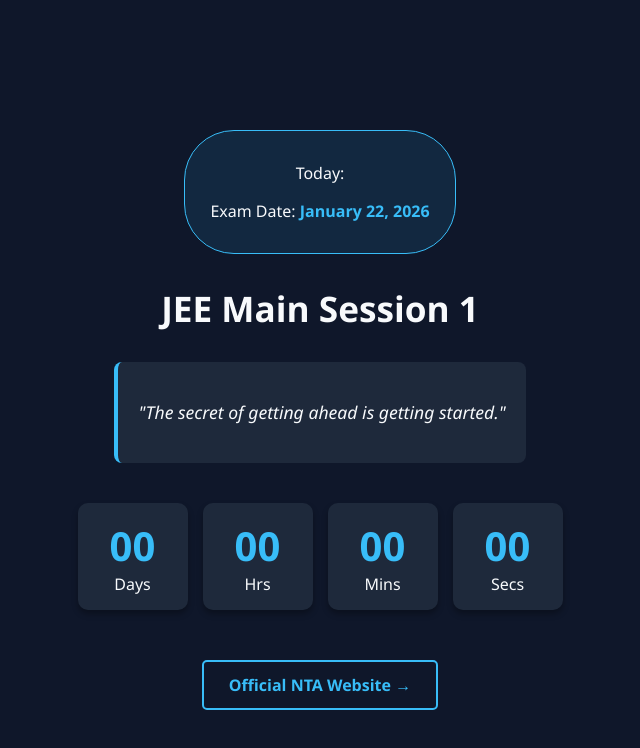
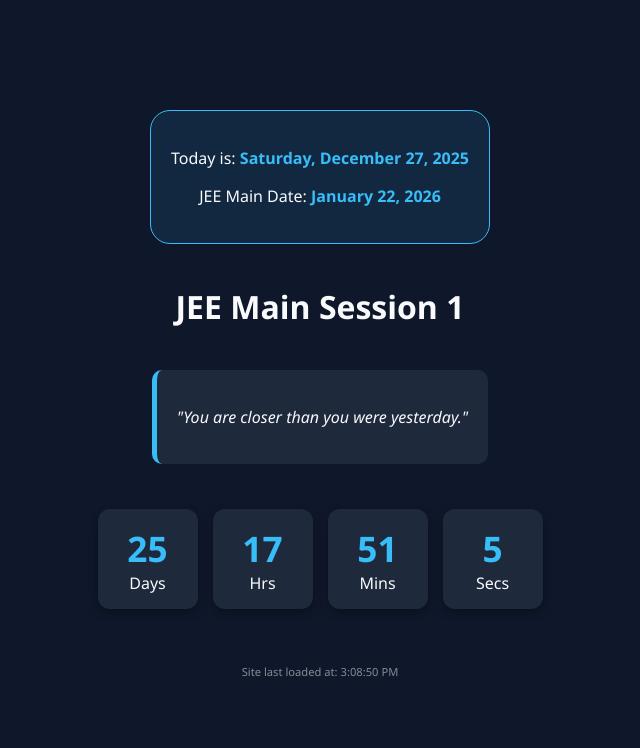
Before and after one commit to 08dharmikajith-bit/Jee-countdown, a plain HTML site: page index.html in a window 1280 px wide. Shown: the whole page, without its empty margins (320-960 px from the left). Drawn offline with Linux system fonts and the light colour scheme.

Commit message:
Update index.html

```diff
--- a/index.html
+++ b/index.html
@@ -6,16 +6,14 @@
     <title>JEE Main 2026 Countdown</title>
     <style>
         :root {
-            --bg-color: #0f172a;
-            --card-bg: #1e293b;
-            --text-color: #f8fafc;
-            --accent-color: #38bdf8;
-            --quote-bg: #1e293b;
+            --bg: #0f172a;
+            --card: #1e293b;
+            --accent: #38bdf8;
+            --text: #f8fafc;
         }
-
         body {
-            background-color: var(--bg-color);
-            color: var(--text-color);
+            background-color: var(--bg);
+            color: var(--text);
             font-family: 'Segoe UI', sans-serif;
             display: flex;
             flex-direction: column;
@@ -23,117 +21,100 @@
             justify-content: center;
             min-height: 100vh;
             margin: 0;
-            padding: 20px;
             text-align: center;
         }
+        .info-panel {
+            background: rgba(56, 189, 248, 0.1);
+            padding: 20px;
+            border-radius: 20px;
+            border: 1px solid var(--accent);
+            margin-bottom: 20px;
+        }
+        .highlight { color: var(--accent); font-weight: bold; }
 
-        .date-info {
-            background: rgba(56, 189, 248, 0.1);
-            padding: 15px 25px;
-            border-radius: 50px;
-            margin-bottom: 20px;
-            border: 1px solid var(--accent-color);
+        #countdown { display: flex; gap: 15px; margin: 25px 0; }
+        .box {
+            background: var(--card);
+            padding: 15px;
+            border-radius: 12px;
+            min-width: 70px;
+            box-shadow: 0 4px 10px rgba(0,0,0,0.3);
         }
+        .num { display: block; font-size: 2.2rem; font-weight: bold; color: var(--accent); }
 
-        .highlight { color: var(--accent-color); font-weight: bold; }
-
-        h1 { margin: 10px 0; font-size: 2.2rem; }
-
-        /* --- Quote Section --- */
-        .quote-container {
-            max-width: 600px;
-            margin: 20px 0;
+        .quote-box {
+            max-width: 500px;
             padding: 20px;
-            border-left: 4px solid var(--accent-color);
-            background: var(--card-bg);
-            border-radius: 8px;
+            background: var(--card);
+            border-radius: 10px;
             font-style: italic;
+            margin: 20px;
+            border-left: 5px solid var(--accent);
         }
-
-        #dailyQuote { font-size: 1.1rem; line-height: 1.5; }
-
-        #countdown {
-            display: flex;
-            gap: 15px;
-            margin: 20px 0;
-        }
-
-        .time-box {
-            background: var(--card-bg);
-            padding: 15px;
-            border-radius: 10px;
-            min-width: 80px;
-            box-shadow: 0 4px 6px rgba(0,0,0,0.3);
-        }
-
-        .number {
-            display: block;
-            font-size: 2.5rem;
-            font-weight: bold;
-            color: var(--accent-color);
-        }
-
-        .official-link {
-            margin-top: 30px;
-            padding: 12px 25px;
-            border: 2px solid var(--accent-color);
-            color: var(--accent-color);
-            text-decoration: none;
-            border-radius: 5px;
-            transition: 0.3s;
-            font-weight: bold;
-        }
-
-        .official-link:hover {
-            background: var(--accent-color);
-            color: var(--bg-color);
-        }
+        .footer-note { font-size: 0.7rem; opacity: 0.5; margin-top: 30px; }
     </style>
 </head>
 <body>
 
-    <div class="date-info">
-        <p>Today: <span id="currentDate" class="highlight"></span></p>
-        <p>Exam Date: <span class="highlight">January 22, 2026</span></p>
+    <div class="info-panel">
+        <p>Today is: <span id="todayDisplay" class="highlight">Loading...</span></p>
+        <p>JEE Main Date: <span class="highlight">January 22, 2026</span></p>
     </div>
 
     <h1>JEE Main Session 1</h1>
 
-    <div class="quote-container">
-        <p id="dailyQuote">"The secret of getting ahead is getting started."</p>
+    <div class="quote-box">
+        <p id="quote">"Loading your daily motivation..."</p>
     </div>
 
     <div id="countdown">
-        <div class="time-box"><span class="number" id="days">00</span><span>Days</span></div>
-        <div class="time-box"><span class="number" id="hours">00</span><span>Hrs</span></div>
-        <div class="time-box"><span class="number" id="minutes">00</span><span>Mins</span></div>
-        <div class="time-box"><span class="number" id="seconds">00</span><span>Secs</span></div>
+        <div class="box"><span class="num" id="d">00</span>Days</div>
+        <div class="box"><span class="num" id="h">00</span>Hrs</div>
+        <div class="box"><span class="num" id="m">00</span>Mins</div>
+        <div class="box"><span class="num" id="s">00</span>Secs</div>
     </div>
 
-    <a href="https://jeemain.nta.ac.in/" target="_blank" class="official-link">Official NTA Website →</a>
+    <p class="footer-note">Site last loaded at: <span id="loadTime"></span></p>
 
     <script>
-        // Set Today's Date
-        const dateOptions = { weekday: 'long', year: 'numeric', month: 'long', day: 'numeric' };
-        document.getElementById('currentDate').innerText = new Date().toLocaleDateString(undefined, dateOptions);
+        // 1. TODAY'S DATE
+        const now = new Date();
+        const dateStr = now.toLocaleDateString(undefined, { weekday: 'long', year: 'numeric', month: 'long', day: 'numeric' });
+        document.getElementById('todayDisplay').innerText = dateStr;
+        document.getElementById('loadTime').innerText = now.toLocaleTimeString();
 
-        // Daily Quotes Logic
+        // 2. DAILY QUOTES Logic
         const quotes = [
-            "Believe you can and you're halfway there.",
-            "Don't stop when you're tired. Stop when you're done.",
-            "JEE is a marathon, not a sprint. Keep moving.",
-            "Success is the sum of small efforts, repeated day in and day out.",
-            "Focus on the process, the result will follow.",
-            "Difficulties in your life do not come to destroy you, but to help you realize your hidden potential.",
-            "The only way to learn mathematics is to do mathematics."
+            "Consistent effort beats talent every time.",
+            "Focus on the next 1 hour, not the next 1 month.",
+            "Mistakes are proof that you are trying.",
+            "Solve one more problem than you did yesterday.",
+            "You are closer than you were yesterday.",
+            "Discipline is doing what needs to be done, even if you don't want to.",
+            "Your future self will thank you for today's hard work."
         ];
+        // This picks a quote based on the day of the year so it only changes at midnight
+        const dayOfYear = Math.floor((now - new Date(now.getFullYear(), 0, 0)) / 86400000);
+        document.getElementById('quote').innerText = `"${quotes[dayOfYear % quotes.length]}"`;
 
-        // Pick quote based on the day of the year
-        const dayOfYear = Math.floor((new Date() - new Date(new Date().getFullYear(), 0, 0)) / 86400000);
-        document.getElementById('dailyQuote').innerText = `"${quotes[dayOfYear % quotes.length]}"`;
+        // 3. COUNTDOWN Logic
+        const target = new Date("January 22, 2026 09:00:00").getTime();
+        function update() {
+            const currentTime = new Date().getTime();
+            const gap = target - currentTime;
 
-        // Countdown Logic
-        const examDate = new Date("January 22, 2026 09:00:00").getTime();
-
-        function updateCountdown() {
-            const now = new
+            if (gap > 0) {
+                document.getElementById('d').innerText = Math.floor(gap / (1000 * 60 * 60 * 24));
+                document.getElementById('h').innerText = Math.floor((gap % (1000 * 60 * 60 * 24)) / (1000 * 60 * 60));
+                document.getElementById('m').innerText = Math.floor((gap % (1000 * 60 * 60)) / (1000 * 60));
+                document.getElementById('s').innerText = Math.floor((gap % (1000 * 60)) / 1000);
+            } else {
+                document.querySelector('h1').innerText = "The Exam has Begun!";
+                document.getElementById('countdown').style.display = "none";
+            }
+        }
+        setInterval(update, 1000);
+        update();
+    </script>
+</body>
+</html>
```
